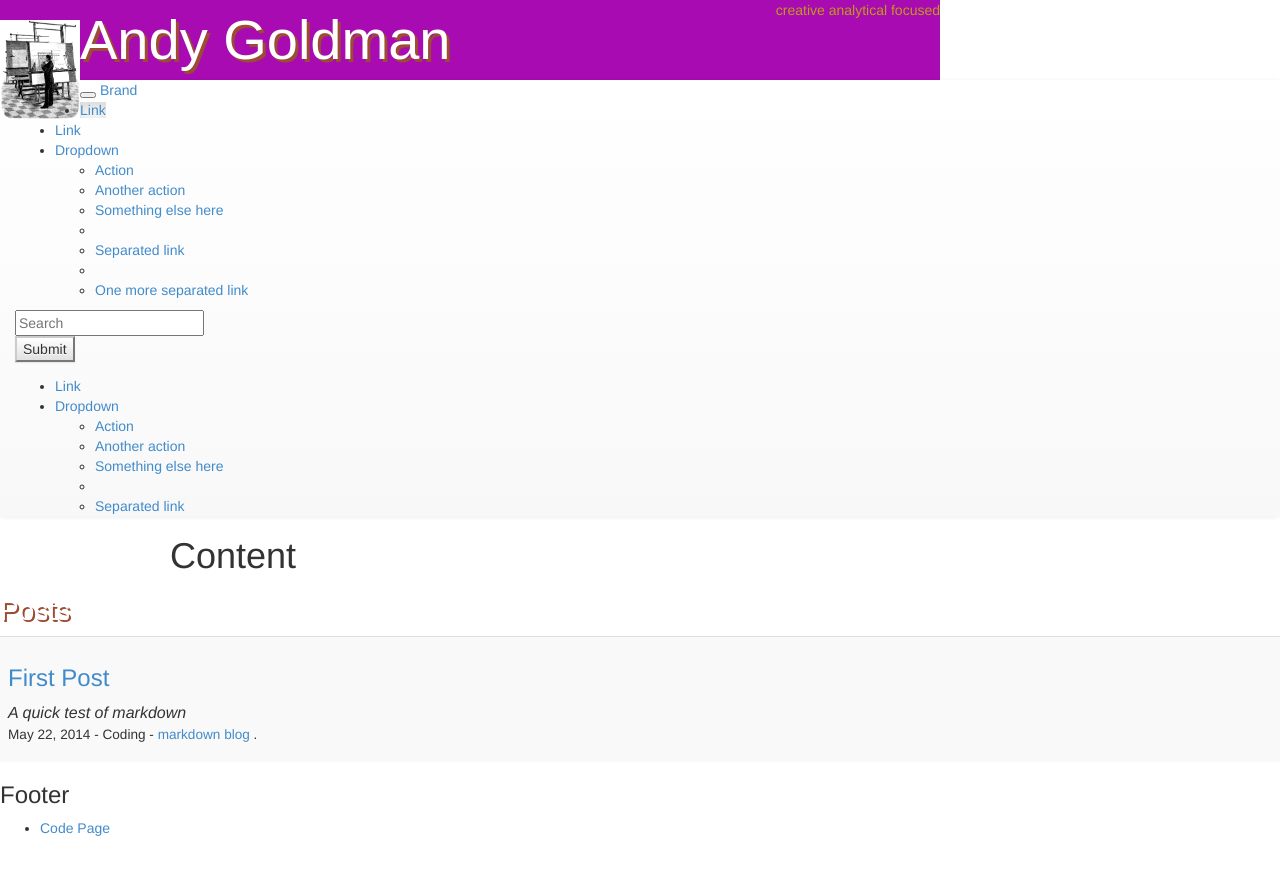
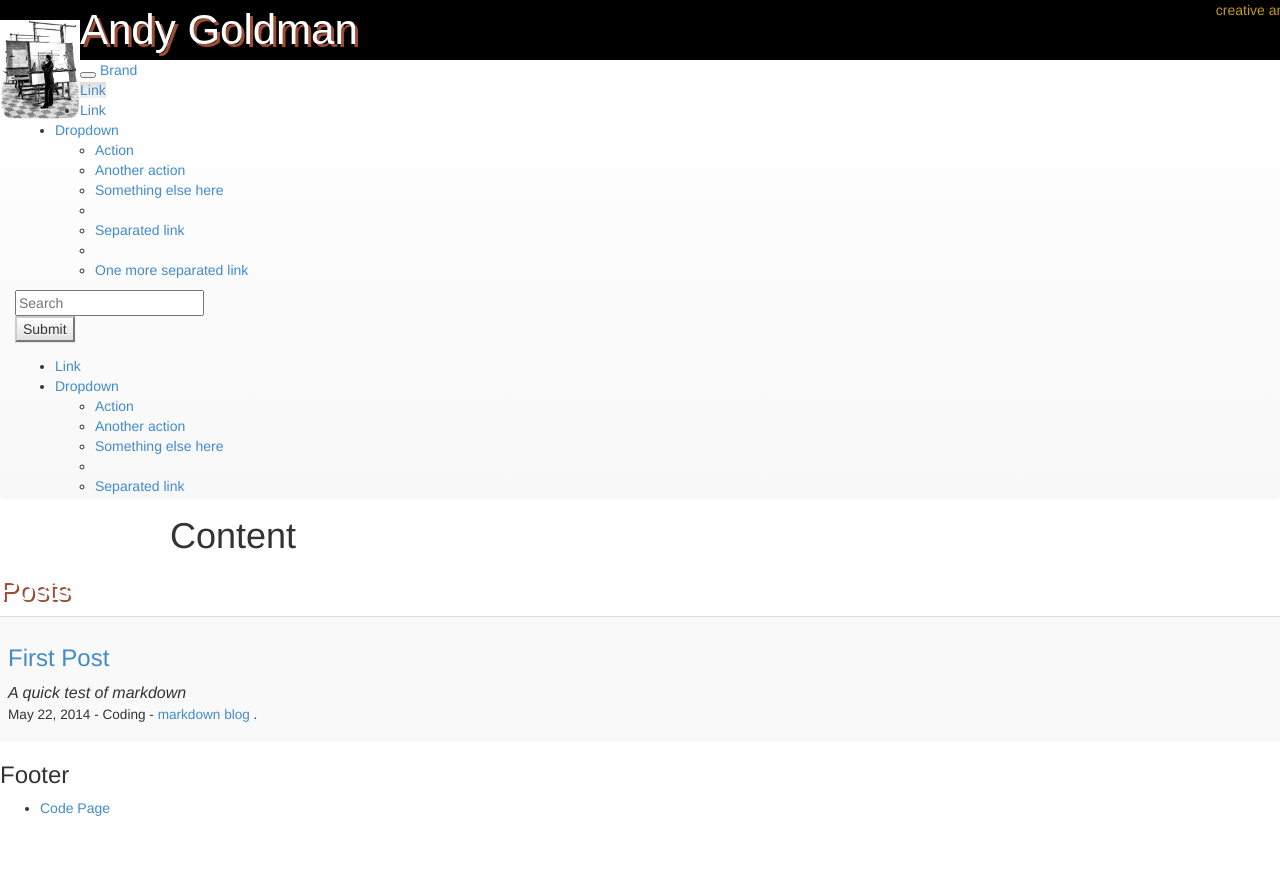
Before and after one commit to AndyGoldman/AndyGoldman2.github.io, a Jekyll site: the page built from index.html, in a window 1280 px wide. Shown: the top 875 px of the page. Built offline with Jekyll 4.4.1, drawn with Linux system fonts in a browser that asks for light colours; nearby versions of some CDN libraries.

Commit message:
changed background color in header in main.css

```diff
--- a/css/main.css
+++ b/css/main.css
@@ -13,9 +13,9 @@
 
 .header1 {
 	width: 100%;
-	height: 100px;
+	height: 80px;
 	font-family: sans-serif;
-	font-size: 4em;
+	font-size: 3em;
 	color: white;
 	text-shadow: 3px 3px rgb(155,76,50);
 }
@@ -35,8 +35,8 @@ body {
 }
 
 .group {
-	width: 940px;
-	background-color: rgb(168,11,178);
+	width: 1380px;
+	background-color: black;
 }
 
 .header2 {
```
